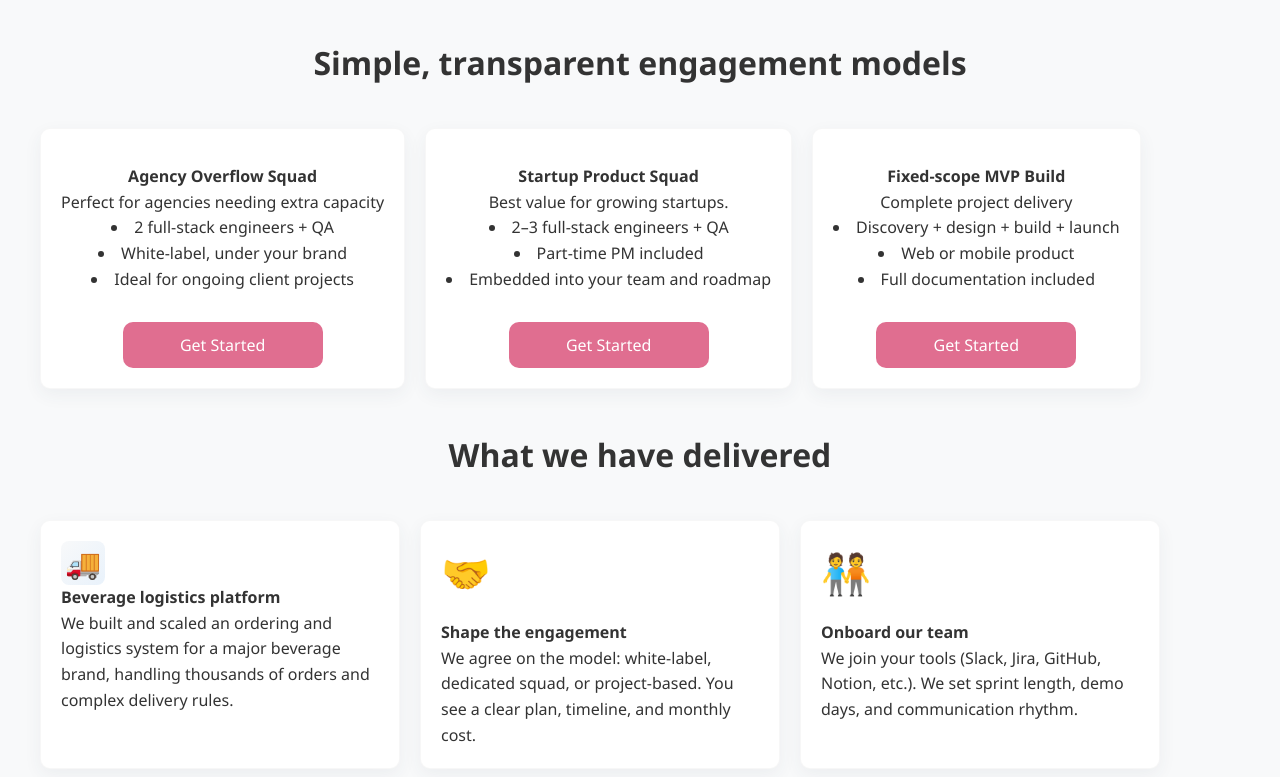
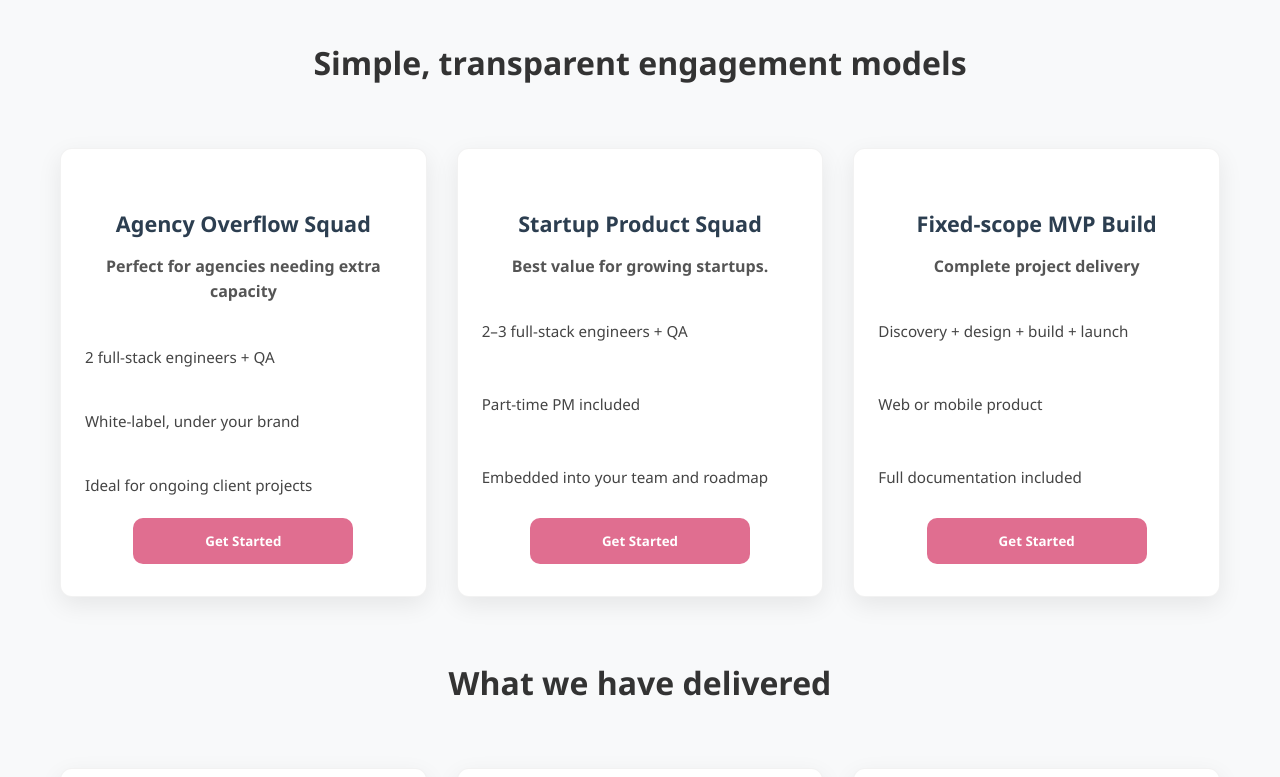
Before and after one commit to Gideon-Kofi-Atiavor/adroit360-landing-page, a plain HTML site: page index.html in a window 1280 px wide. Shown: the part 704-1481 px from the top of the page. Drawn offline with Linux system fonts and the light colour scheme.

Commit message:
Modification of the css

```diff
--- a/index.html
+++ b/index.html
@@ -94,7 +94,7 @@
     </div>
 </li>
 
-                    <li><a href="#">Pricing</a></li>
+                    <li><a href="#price">Pricing</a></li>
                     <li><a href="#delivered">Case studies</a></li>
                     <li><a href="#faq">FAQ</a></li>
                 </ul>
@@ -143,30 +143,32 @@
 
                 <div class="price-icon"></div>
                 <h4>Agency Overflow Squad</h4>
-                <p>Perfect for agencies needing extra capacity</p>
-                <li>2 full-stack engineers + QA</li>
-                <li>White-label, under your brand</li>
-                <li>Ideal for ongoing client projects</li>
+                <strong><p>Perfect for agencies needing extra capacity</p></strong>
+
+                <ul>2 full-stack engineers + QA</ul>
+                <ul>White-label, under your brand</ul>
+                <ul>Ideal for ongoing client projects</ul>
+
                 <button class="bt">Get Started</button>
             </div>
 
             <div class="price-card">
                 <div class="price-icon"></div>
                 <h4>Startup Product Squad</h4>
-                <p>Best value for growing startups.</p>
-                <li>2–3 full-stack engineers + QA</li>
-                <li>Part-time PM included</li>
-                <li>Embedded into your team and roadmap</li>
+                <strong><p>Best value for growing startups.</p></strong>
+                <ul>2–3 full-stack engineers + QA</ul>
+                <ul>Part-time PM included</ul>
+                <ul>Embedded into your team and roadmap</ul>
                 <button class="bt">Get Started</button>
             </div>
 
             <div class="price-card">
                 <div class="price-icon"></div>
                 <h4>Fixed-scope MVP Build</h4>
-                <p>Complete project delivery</p>
-                <li>Discovery + design + build + launch</li>
-                <li>Web or mobile product</li>
-                <li>Full documentation included</li>
+                <strong><p>Complete project delivery</p></strong>
+                <ul>Discovery + design + build + launch</ul>
+                <ul>Web or mobile product</ul>
+                <ul>Full documentation included</ul>
 
                 <button class="bt">Get Started</button>
             </div>
--- a/style.css
+++ b/style.css
@@ -329,88 +329,154 @@ html{
 }
 
 
-.delivered-grid{
-    display: grid;
-    grid-template-columns: repeat(3, 1fr);
-    gap: 20px;
+
+.delivered-grid {
+    display: flex;
+    justify-content: center;
+    align-items: stretch;
+    gap: 30px;
     max-width: var(--content-width);
-    padding: 40px 40px;
+    margin: 0 auto;
+    padding: 60px 20px;
+    flex-wrap: wrap;
 }
 
-.delivered-card{
-    background-color: white;
-    border-radius: 10px;
-    padding: 20px;
-    box-shadow: 0 6px 18px rgba(44,62,80,0.06);
-    border: 1px solid rgba(24, 2, 2, 0.03);
+.delivered-card {
+    background: white;
+    border-radius: 12px;
+    padding: 32px 24px;
+    box-shadow: 0 8px 25px rgba(0,0,0,0.08);
+    border: 1px solid rgba(0,0,0,0.05);
+    flex: 1;
+    min-width: 280px;
+    max-width: 380px;
+    text-align: center;
+    transition: all 0.3s ease;
 }
 
 .delivered-card:hover {
-  transform: translateY(-5px);
-  box-shadow: 0 8px 20px rgba(0, 0, 0, 0.15);
-  transition: all 0.3s ease;
+    transform: translateY(-10px);
+    box-shadow: 0 15px 35px rgba(0,0,0,0.15);
 }
 
-.delivered-icon {
-  font-size: 40px;
-  margin-bottom: 15px;
-  color: #4a90e2;
+.delivered-card h4 {
+    font-size: 1.3rem;
+    font-weight: 700;
+    color: #2c3e50;
+    margin: 16px 0 12px;
 }
 
-.price-grid{
-     display: flex;
-    grid-template-columns: repeat(3, 1fr);
-    gap: 20px;
+.delivered-card p {
+    color: #555;
+    font-size: 0.98rem;
+    line-height: 1.6;
+}
+
+.delivered-icon,
+.service-icon {
+    font-size: 3.5rem;
+    margin-bottom: 10px;
+}
+
+
+.price-grid {
+    display: flex;
+    justify-content: center;
+    align-items: stretch;
+    gap: 30px;
     max-width: var(--content-width);
-    padding: 40px 40px;
-
+    margin: 0 auto;
+    padding: 60px 20px;
+    flex-wrap: wrap;
 }
 
 .price-card {
-  background-color: white;
-    border-radius: 10px;
-    padding: 20px;
-    box-shadow: 0 6px 18px rgba(44,62,80,0.06);
-    border: 1px solid rgba(24, 2, 2, 0.03);
+    background: white;
+    border-radius: 12px;
+    padding: 32px 24px;
+    box-shadow: 0 8px 25px rgba(0,0,0,0.08);
+    border: 1px solid rgba(0,0,0,0.05);
+    flex: 1;
+    min-width: 280px;
+    max-width: 380px;
     display: flex;
     flex-direction: column;
-    justify-content: space-between;
-    height: 100%;
     text-align: center;
-}
-
-.price-card .bt:hover {
-  transform: translateY(-5px);
-    box-shadow: 0 8px 20px rgba(0, 0, 0, 0.15);
     transition: all 0.3s ease;
 }
 
-.price-icon {
-  font-size: 40px;
-  margin-bottom: 15px;
-  color: #4a90e2;
+.price-card:hover {
+    transform: translateY(-10px);
+    box-shadow: 0 15px 35px rgba(0,0,0,0.15);
 }
 
-.price-grid .bt{
-    background-color: #e06e90;
-    color: white;
-    padding: 12px 24px;
-    border: none;
-    border-radius: 10px;
-    cursor: pointer;
+.price-card h4 {
+    font-size: 1.35rem;
+    font-weight: 700;
+    color: #2c3e50;
+    margin: 16px 0 12px;
+}
+
+.price-card p {
+    color: #555;
+    margin-bottom: 20px;
+    flex-grow: 1;
     font-size: 1rem;
-    width: 80%;
-    max-width: 200px;
-    margin: 0 auto;
-    display: block;
-    transition: background-color 0.3s ease;
-    margin-top: 30px;
 }
 
 
-.price-card .h4 .p{
-    margin-top: 15px;
+.price-card ul {
+    list-style: none;
+    padding: 0;
+    margin: 20px 0;
+    flex-grow: 1;
+    text-align: left;
+    font-size: 0.95rem;
+    color: #444;
+}
+
+.price-card ul li {
+    padding: 8px 0;
+    position: relative;
+    padding-left: 28px;
+}
+
+.price-card ul li::before {
+    content: "Checkmark";
+    color: #e06e90;
+    font-weight: bold;
+    position: absolute;
+    left: 0;
+}
+
+
+.price-card .bt {
+    margin-top: auto;
     padding-top: 20px;
-    color: #2c3e50;
-    font-size: 1.2rem;
-    font-weight: 600;}
+}
+
+.price-grid .bt {
+    background-color: #e06e90;
+    color: white;
+    padding: 14px 30px;
+    border: none;
+    border-radius: 10px;
+    font-weight: 600;
+    cursor: pointer;
+    width: 85%;
+    max-width: 220px;
+    margin: 0 auto;
+    display: block;
+    transition: all 0.3s ease;
+}
+
+.price-grid .bt:hover {
+    background-color: #d04e78;
+    transform: translateY(-3px);
+}
+
+
+.price-icon {
+    font-size: 3.8rem;
+    margin-bottom: 10px;
+}
```
